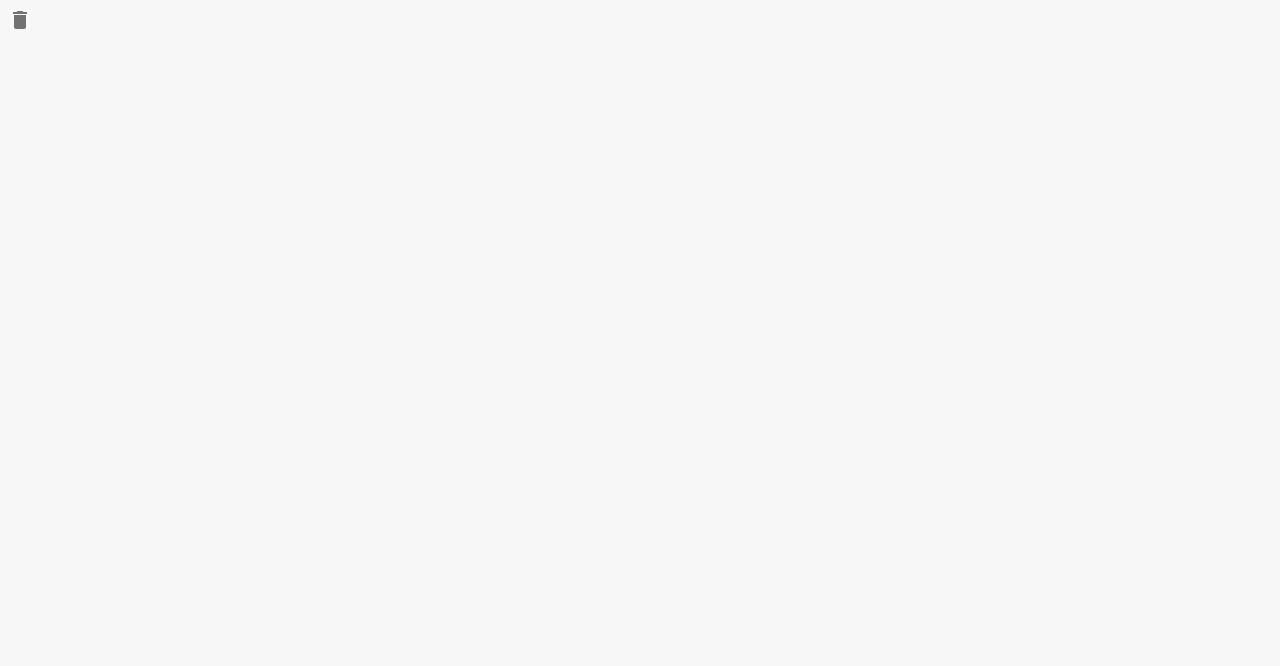
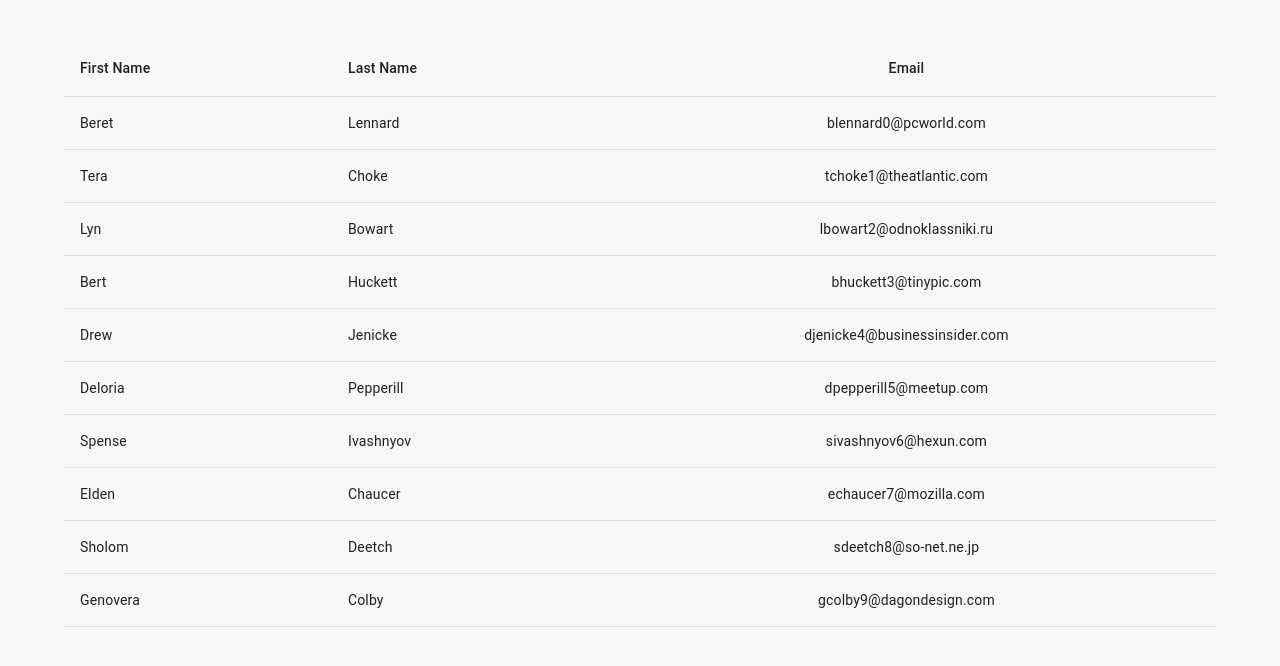
Before and after one commit to sara-farokhi/mui, a React (Create React App) app: page / in a window 1280 px wide. Shown: the top 666 px of the page. Built offline with nearby package versions, Linux system fonts and the light colour scheme.

Commit message:
MUI Table

```diff
--- a/src/App.tsx
+++ b/src/App.tsx
@@ -25,12 +25,8 @@
 // import MuiBadge from "./components/MuiBadge"
 // import MuiList from "./components/MuiList"
 // import MuiChips from "./components/MuiChips"
-import MuiTooltip from "./components/MuiTooltip"
-
-
-
-
-
+// import MuiTooltip from "./components/MuiTooltip"
+import MuiTable from "./components/MuiTable"
 
 
 function App() {
@@ -55,12 +51,8 @@
       {/* {<MuiBadge />} */}
       {/* {<MuiList />} */}
       {/* {<MuiChips />} */}
-      {<MuiTooltip />}
-
-
-
-
-
+      {/* {<MuiTooltip />} */}
+      {<MuiTable />}
     </div>
   );
 }
--- /dev/null
+++ b/src/components/MuiTable.tsx
@@ -0,0 +1,122 @@
+import {
+    TableContainer,
+    Table,
+    TableHead,
+    TableBody,
+    TableRow,
+    TableCell,
+    Container
+} from '@mui/material'
+
+const MuiTable = () => {
+    return (
+        <Container sx={{ my: 5 }} >
+            <TableContainer>
+                <Table>
+                    <TableHead >
+                        <TableRow>
+                            <TableCell>First Name</TableCell>
+                            <TableCell>Last Name</TableCell>
+                            <TableCell align='center'>Email</TableCell>
+                        </TableRow>
+                    </TableHead >
+                    <TableBody >
+                        {tableData.map(tableRow => (
+                            <TableRow>
+                                <TableCell>{tableRow.first_name}</TableCell>
+                                <TableCell>{tableRow.last_name}</TableCell>
+                                <TableCell align='center'>{tableRow.email}</TableCell>
+                            </TableRow>
+                        ))}
+                    </TableBody >
+                </Table>
+            </TableContainer>
+        </Container>
+    )
+}
+
+export default MuiTable
+
+
+const tableData = [
+    {
+        id: 1,
+        first_name: 'Beret',
+        last_name: 'Lennard',
+        email: 'blennard0@pcworld.com',
+        gender: 'Female',
+        ip_address: '213.196.192.52'
+    },
+    {
+        id: 2,
+        first_name: 'Tera',
+        last_name: 'Choke',
+        email: 'tchoke1@theatlantic.com',
+        gender: 'Male',
+        ip_address: '101.152.241.70'
+    },
+    {
+        id: 3,
+        first_name: 'Lyn',
+        last_name: 'Bowart',
+        email: 'lbowart2@odnoklassniki.ru',
+        gender: 'Male',
+        ip_address: '188.127.126.94'
+    },
+    {
+        id: 4,
+        first_name: 'Bert',
+        last_name: 'Huckett',
+        email: 'bhuckett3@tinypic.com',
+        gender: 'Female',
+        ip_address: '247.156.243.148'
+    },
+    {
+        id: 5,
+        first_name: 'Drew',
+        last_name: 'Jenicke',
+        email: 'djenicke4@businessinsider.com',
+        gender: 'Male',
+        ip_address: '0.185.35.172'
+    },
+    {
+        id: 6,
+        first_name: 'Deloria',
+        last_name: 'Pepperill',
+        email: 'dpepperill5@meetup.com',
+        gender: 'Non-binary',
+        ip_address: '101.44.39.120'
+    },
+    {
+        id: 7,
+        first_name: 'Spense',
+        last_name: 'Ivashnyov',
+        email: 'sivashnyov6@hexun.com',
+        gender: 'Female',
+        ip_address: '253.192.252.49'
+    },
+    {
+        id: 8,
+        first_name: 'Elden',
+        last_name: 'Chaucer',
+        email: 'echaucer7@mozilla.com',
+        gender: 'Agender',
+        ip_address: '60.70.120.186'
+    },
+    {
+        id: 9,
+        first_name: 'Sholom',
+        last_name: 'Deetch',
+        email: 'sdeetch8@so-net.ne.jp',
+        gender: 'Female',
+        ip_address: '218.36.95.147'
+    },
+    {
+        id: 10,
+        first_name: 'Genovera',
+        last_name: 'Colby',
+        email: 'gcolby9@dagondesign.com',
+        gender: 'Non-binary',
+        ip_address: '199.140.221.248'
+    }
+]
```
